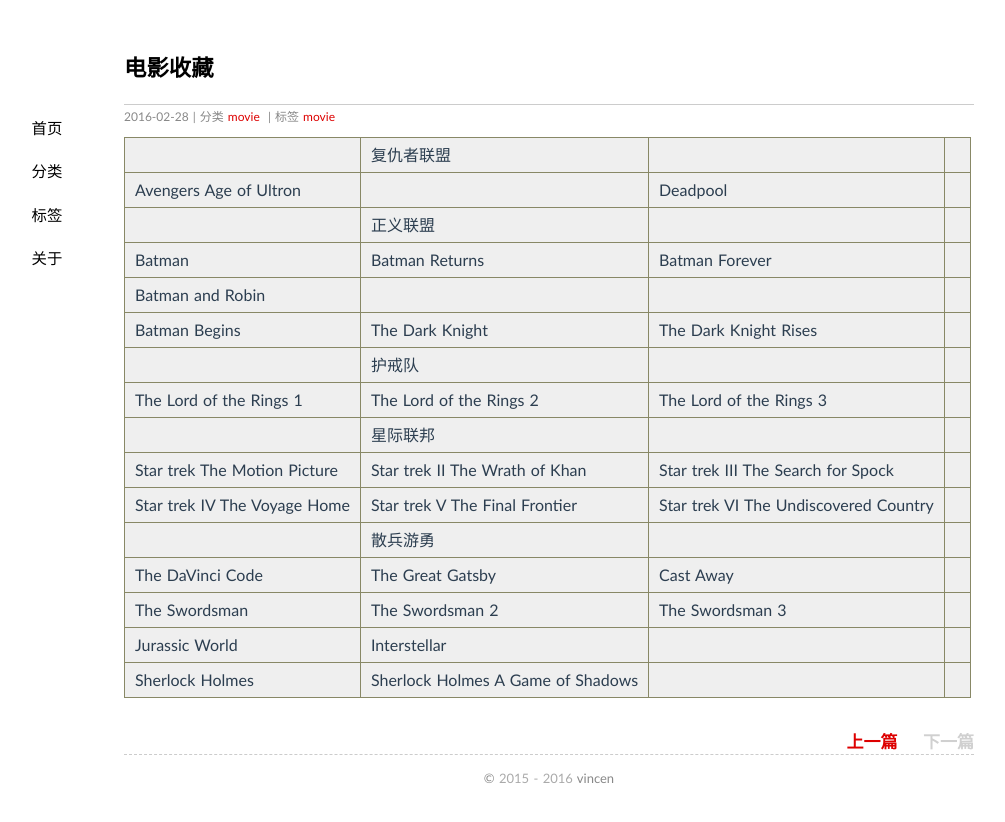
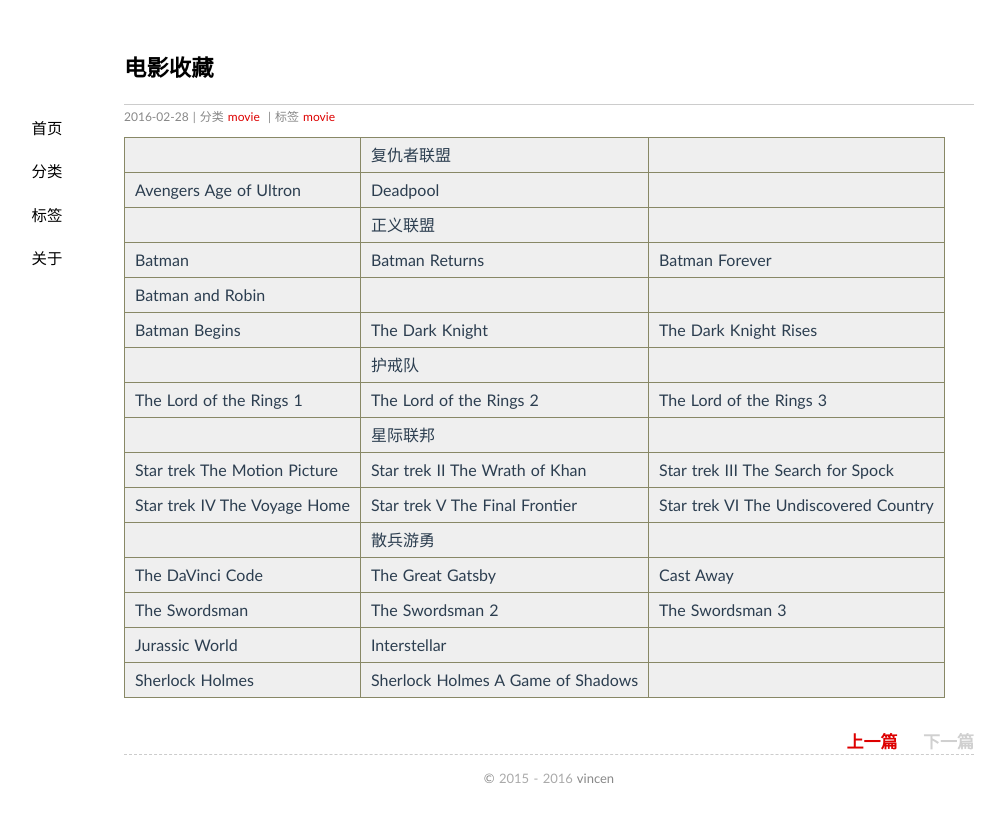
Before and after one commit to vincen/vincen.github.io, a Jekyll site: the page built from _posts/2016-02-28-0008.md, in a window 1280 px wide. Shown: the top 822 px of the page, without its empty margins (91-1096 px from the left). Built offline with Jekyll 4.4.1, drawn with Linux system fonts in a browser that asks for light colours; comment, search, counter and statistics services are not loaded.

```diff
--- a/_posts/2016-02-28-0008.md
+++ b/_posts/2016-02-28-0008.md
@@ -6,7 +6,7 @@ tags: movie
 ---
 |--|--|--|
 |  | 复仇者联盟 |  |
-|Avengers Age of Ultron | |Deadpool |  |
+|Avengers Age of Ultron |Deadpool |  |
 |  | 正义联盟 |  |
 |Batman |Batman Returns |Batman Forever |
 |Batman and Robin |  |  |
```
